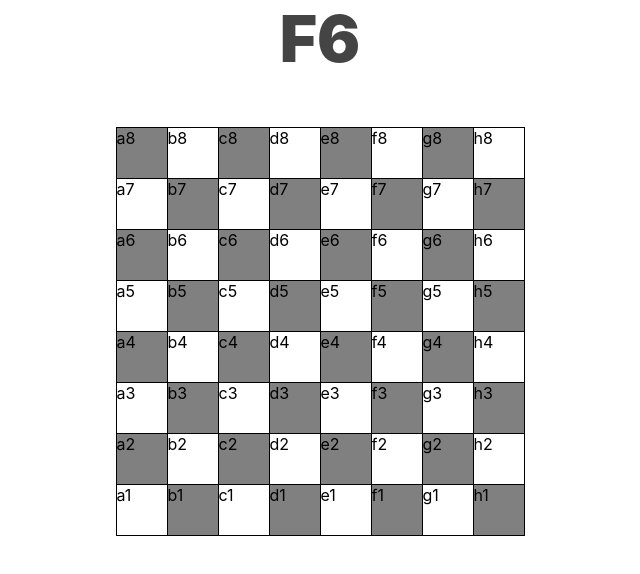
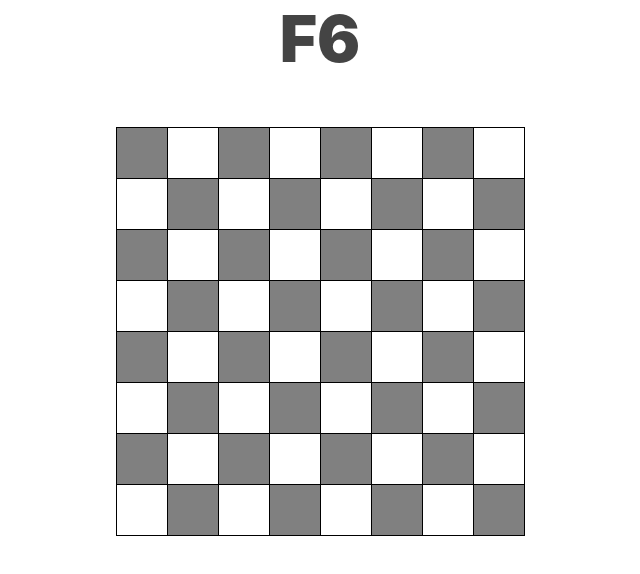
Before and after one commit to jcmorrow/fianchetto, a React (Create React App) app: page / in a window 1280 px wide. Shown: the top 574 px of the page, without its empty margins (320-960 px from the left). Built offline with nearby package versions, Linux system fonts and the light colour scheme.

Commit message:
Add highlighting to see if correct

```diff
--- a/src/App.css
+++ b/src/App.css
@@ -35,6 +35,10 @@ body {
   background: gray;
 }
 
+.space.highlighted {
+  background: green;
+}
+
 .instruction {
   text-align: center;
   font-size: 4rem;
--- a/src/App.tsx
+++ b/src/App.tsx
@@ -6,11 +6,12 @@ import ChessBoard from "./components/chess-board";
 import Instruction from "./components/instruction";
 import { randomSpace } from "./utilities/board";
 
-class App extends Component<{}, { space: Space }> {
+class App extends Component<{}, { highlighted: Space | null; space: Space }> {
   constructor(props: Object) {
     super(props);
 
     this.state = {
+      highlighted: null,
       space: randomSpace()
     };
   }
@@ -19,21 +20,21 @@ class App extends Component<{}, { space: Space }> {
     return (
       <div className="App">
         <Instruction space={this.state.space} />
-        <ChessBoard chooseSpace={this.chooseSpace} />
+        <ChessBoard
+          highlighted={this.state.highlighted}
+          chooseSpace={this.chooseSpace}
+        />
       </div>
     );
   }
 
   chooseSpace = (space: Space) => {
-    if (
-      space.rank === this.state.space.rank &&
-      space.file === this.state.space.file
-    ) {
+    if (space.sameAs(this.state.space)) {
       console.log("CORRECT");
     } else {
       console.log("INCORRECT");
     }
-    this.setState({ space: randomSpace() });
+    this.setState({ highlighted: this.state.space, space: randomSpace() });
   };
 }
 
--- a/src/components/chess-board.tsx
+++ b/src/components/chess-board.tsx
@@ -4,10 +4,13 @@ import { color, file, rank } from "../utilities/board";
 import Space from "./space";
 
 class ChessBoard extends Component<
-  { chooseSpace: (space: Space) => void },
+  { chooseSpace: (space: Space) => void; highlighted: Space | null },
   { board: Array<Space>; flipped: boolean }
 > {
-  constructor(props: { chooseSpace: (space: Space) => void }) {
+  constructor(props: {
+    chooseSpace: (space: Space) => void;
+    highlighted: Space | null;
+  }) {
     super(props);
     this.state = {
       board: this.createBoard(),
@@ -25,13 +28,12 @@ class ChessBoard extends Component<
                 const space = this.state.board[r * 8 + f];
                 return (
                   <div
-                    className={`space ${space.color}`}
+                    className={`space ${space.color} ${
+                      space.sameAs(this.props.highlighted) ? "highlighted" : ""
+                    }`}
                     key={f}
                     onClick={() => this.onClickSpace(space)}
-                  >
-                    {space.file}
-                    {space.rank}
-                  </div>
+                  />
                 );
               })}
             </div>
--- a/src/components/space.tsx
+++ b/src/components/space.tsx
@@ -8,6 +8,13 @@ class Space {
     this.rank = rank;
     this.color = color;
   }
+
+  sameAs = (space: Space | null): boolean => {
+    if (space === null) {
+      return false;
+    }
+    return space.rank === this.rank && space.file === this.file;
+  };
 }
 
 export default Space;
```
